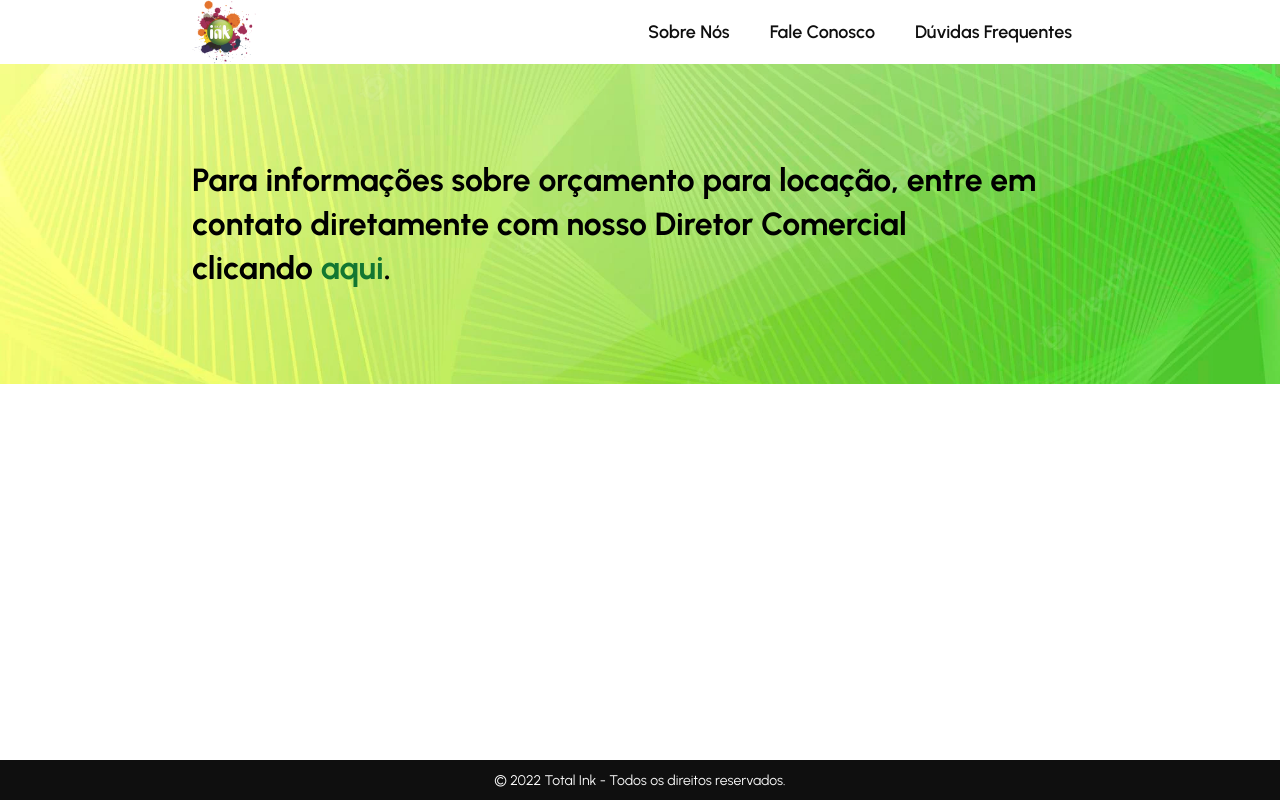
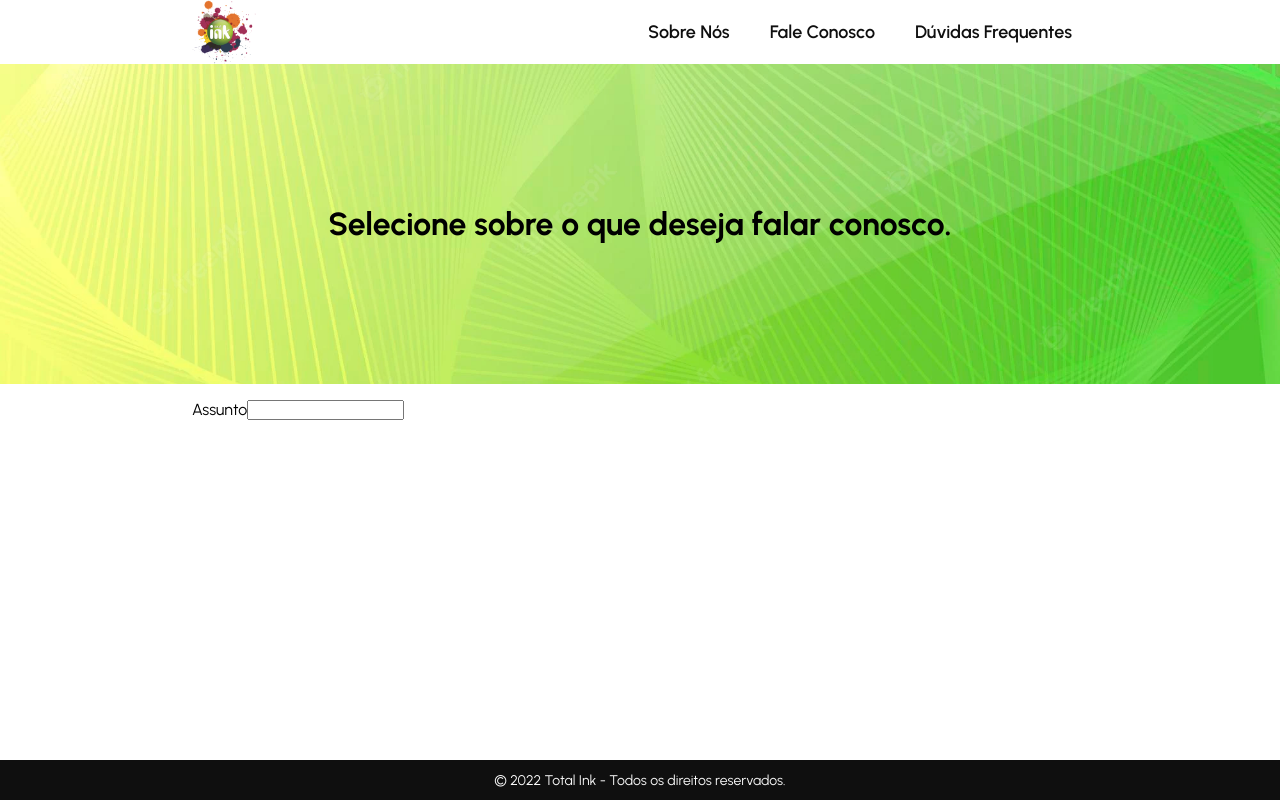
Before and after one commit to diegonacif/totalink-page, a React (Vite) app: page /contact in a window 1280 px wide. Built offline with nearby package versions, Linux system fonts and the light colour scheme.

Commit message:
refactor: request quote turns into contact us

```diff
--- a/src/css/App.css
+++ b/src/css/App.css
@@ -828,6 +828,9 @@
   padding: 0 1rem;
   text-align: center;
 }
+.request-quote-container section {
+  padding: 1rem;
+}
 @media only screen and (min-width: 600px) {
   .request-quote-container header {
     padding: 1rem 4rem;
@@ -835,6 +838,9 @@
   .request-quote-container header .here-link:hover {
     filter: brightness(0.7);
     transition: filter 0.3s;
+  }
+  .request-quote-container section {
+    padding: 1rem 4rem;
   }
 }
 @media only screen and (min-width: 1024px) {
@@ -845,6 +851,9 @@
     filter: brightness(0.7);
     transition: filter 0.3s;
   }
+  .request-quote-container section {
+    padding: 1rem 6rem;
+  }
 }
 @media only screen and (min-width: 1280px) {
   .request-quote-container header {
@@ -854,4 +863,7 @@
     filter: brightness(0.7);
     transition: filter 0.3s;
   }
+  .request-quote-container section {
+    padding: 1rem calc(8rem + 5vw);
+  }
 }/*# sourceMappingURL=App.css.map */
--- a/src/pages/ContactUs/ContactUs.jsx
+++ b/src/pages/ContactUs/ContactUs.jsx
@@ -58,26 +58,7 @@ export const ContactUs = () => {
       <Header />
       <div className="request-quote-container">
         <header>
-          <h1>Para informações sobre orçamento para locação, entre em contato diretamente com nosso Diretor Comercial clicando&nbsp;
-            {
-              isDesktop ?
-              <span
-                onClick={() => handleShowExpansion()}
-                ref={refContainer}
-                className="here-link"
-              >
-                  aqui
-              </span>
-              :
-              <span
-                onClick={() => window.location.href = whatsappAddress}
-                className="here-link"
-              >
-                aqui
-              </span>
-            }
-            .
-          </h1>
+          <h1>Selecione sobre o que deseja falar conosco.</h1>
           {
             transitions(
               (styles, item) => item &&
@@ -93,6 +74,12 @@ export const ContactUs = () => {
             )
           }
         </header>
+        <section>
+          <div>
+            <label>Assunto</label>
+            <input type="text" />
+          </div>
+        </section>
         <CopyrightFooter />
       </div>
     </>
--- a/src/pages/ContactUs/_ContactUs.scss
+++ b/src/pages/ContactUs/_ContactUs.scss
@@ -63,6 +63,10 @@
     }
   }
 
+  section {
+    padding: 1rem;
+  }
+
   @media only screen and ($tablet-size) {
     header {
       padding: 1rem 4rem;
@@ -71,6 +75,9 @@
         filter: brightness(0.7);
         transition: filter 0.3s;
       }
+    }
+    section {
+      padding: 1rem 4rem;
     }
   }
 
@@ -83,6 +90,9 @@
         transition: filter 0.3s;
       }
     }
+    section {
+      padding: 1rem 6rem;
+    }
   }
 
   @media only screen and ($desktop-size) {
@@ -94,5 +104,8 @@
         transition: filter 0.3s;
       }
     }
+    section {
+      padding: 1rem calc(8rem + 5vw);
+    }
   }
 }
```
Also changed, not shown: 1 other file (tests, documents, lock files or other folders).
